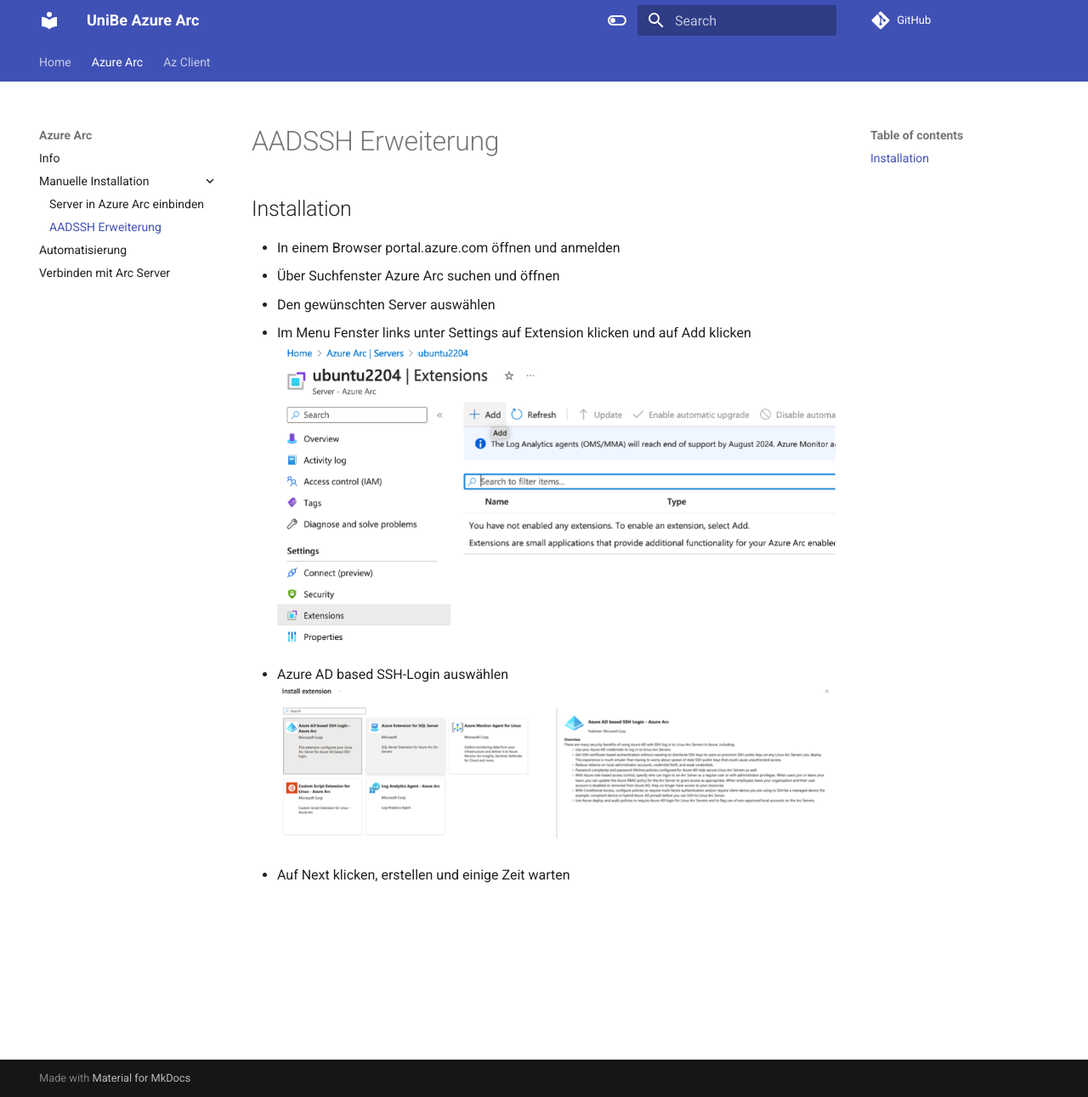
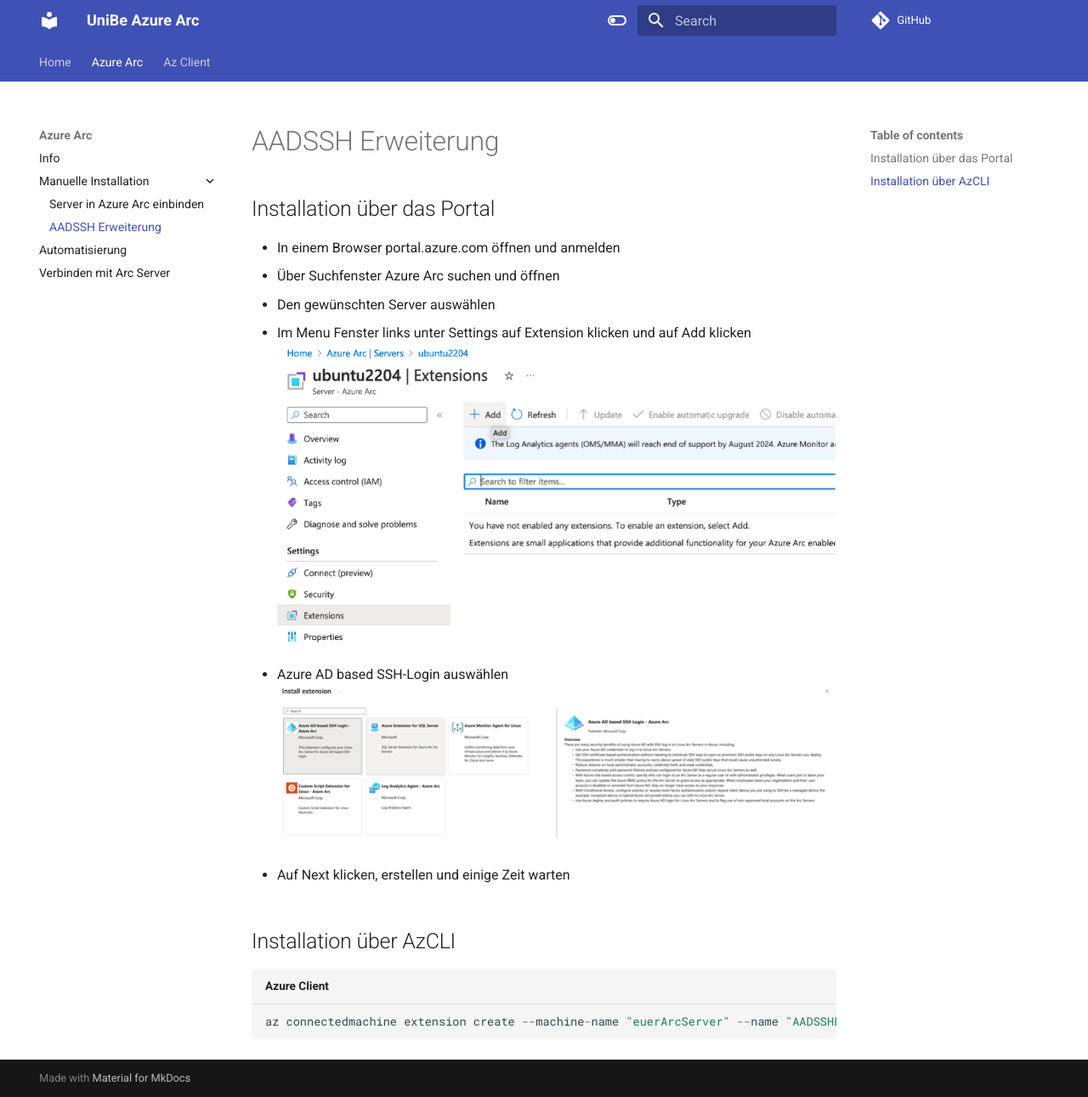
Before and after one commit to constantin-koenig/azurearc-test, an MkDocs documentation site: the page built from docs/aadsshextension.md, in a window 1280 px wide and 1291 px high. Shown: the whole window at 85% size. Built offline with MkDocs 1.6.1 and Material for MkDocs 9.7.7, drawn with Linux system fonts in a browser that asks for light colours; comment, search, counter and statistics services are not loaded.

Commit message:
MkDocs Seite geändert

````diff
--- a/docs/aadsshextension.md
+++ b/docs/aadsshextension.md
@@ -1,6 +1,6 @@
 # AADSSH Erweiterung
 
-## Installation
+## Installation über das Portal
 
 - In einem Browser portal.azure.com öffnen und anmelden
 - Über Suchfenster Azure Arc suchen und öffnen
@@ -12,3 +12,9 @@
 ![](https://raw.githubusercontent.com/constantin-koenig/azurearc-test/main/docs/media/aadsshextension/schritt5.png)
 
 - Auf Next klicken, erstellen und einige Zeit warten
+
+## Installation über AzCLI
+
+``` py title="Azure Client"
+az connectedmachine extension create --machine-name "euerArcServer" --name "AADSSHLogin" --location "switzerlandnorth" --type "AADSSHLoginForLinux" --publisher "Microsoft.Azure.ActiveDirectory" --resource-group "eureRessourcenGruppe"
+```
````
